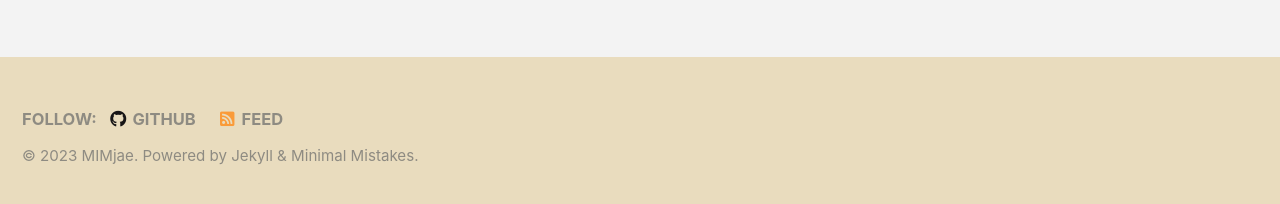
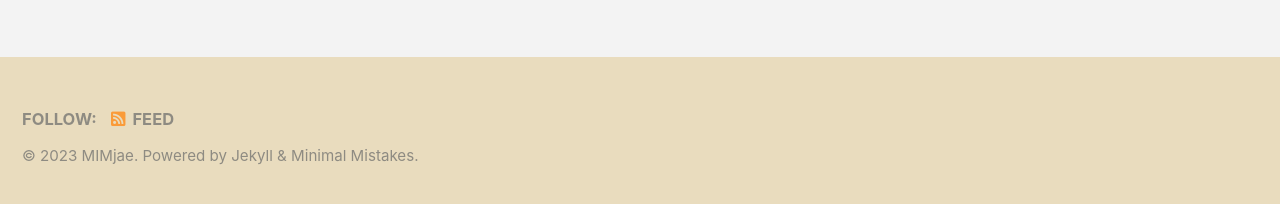
Before and after one commit to MIMjae/MIMjae.github.io, a Jekyll site: the page built from index.html, in a window 1280 px wide and 900 px high, scrolled down 503 px. Shown: the part 688-892 px from the top of the window. Built offline with Jekyll 4.4.1, drawn with Linux system fonts in a browser that asks for light colours; cached includes are drawn as plain includes; the list of posts is cut into pages by our own code.

Commit message:
Update _config.yml

```diff
--- a/_config.yml
+++ b/_config.yml
@@ -130,26 +130,26 @@ author:
       # url: "https://instagram.com/"
 
 # Site Footer
-footer:
-  links:
-    - label: "Twitter"
-      icon: "fab fa-fw fa-twitter-square"
-      # url:
-    - label: "Facebook"
-      icon: "fab fa-fw fa-facebook-square"
-      # url:
-    - label: "GitHub"
-      icon: "fab fa-fw fa-github"
-      url: "https://github.com/MIMjae"
-    - label: "GitLab"
-      icon: "fab fa-fw fa-gitlab"
-      # url:
-    - label: "Bitbucket"
-      icon: "fab fa-fw fa-bitbucket"
-      # url:
-    - label: "Instagram"
-      icon: "fab fa-fw fa-instagram"
-      # url:
+# footer:
+#   links:
+#     - label: "Twitter"
+#       icon: "fab fa-fw fa-twitter-square"
+#       # url:
+#     - label: "Facebook"
+#       icon: "fab fa-fw fa-facebook-square"
+#       # url:
+#     - label: "GitHub"
+#       icon: "fab fa-fw fa-github"
+#       url: "https://github.com/MIMjae"
+#     - label: "GitLab"
+#       icon: "fab fa-fw fa-gitlab"
+#       # url:
+#     - label: "Bitbucket"
+#       icon: "fab fa-fw fa-bitbucket"
+#       # url:
+#     - label: "Instagram"
+#       icon: "fab fa-fw fa-instagram"
+#       # url:
 
 
 # Reading Files
```
